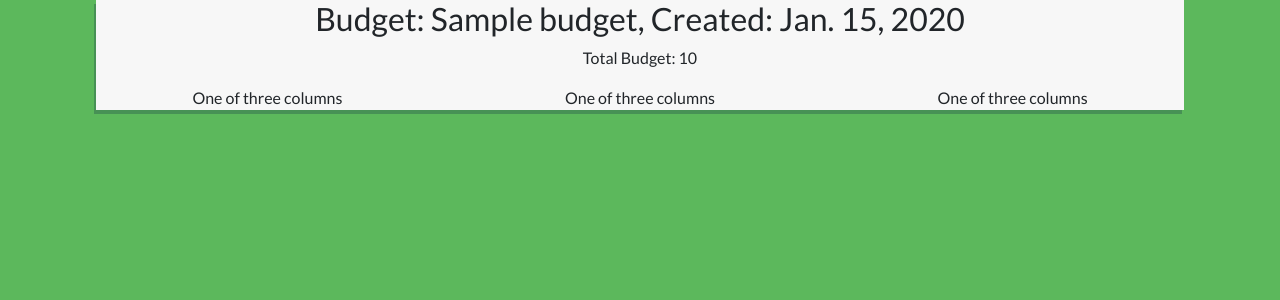
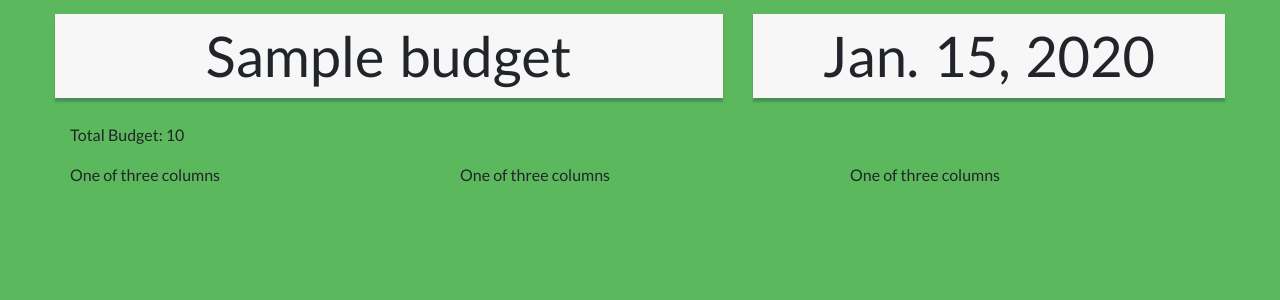
Before and after one commit to shanesmith66/expensetracker, a Django app: a page that uses templates/expenses/budget_detail.html in a window 1280 px wide. Shown: the part 56-356 px from the top of the page. Run offline with Django 3.2, Linux system fonts and the light colour scheme; tables that the repository leaves empty hold one stand-in row (values such as "Sample post"); parts of the project's set-up code (start-up, migrations or seed data) failed here and were passed over; some libraries are stand-ins or nearby versions.

Commit message:
designing expense page

```diff
--- a/static/css/base.css
+++ b/static/css/base.css
@@ -29,9 +29,9 @@ body {
     padding-top: 70px;
 }
 
-/* .container {
-    position: relative;
-} */
+.container {
+    padding: 0;
+}
 
 
 /* ------ LOGIN SCREEN ------ */
@@ -82,13 +82,32 @@ body {
 /* Budget Detail Screen */
 
 .budget-detail-page {
+    background-color: #5cb85c;
+    position: center;
+    margin-top: 70px;
+
+    height: 100%;
+    width: 100%;
+}
+
+.budget-detail-title {
+    margin-bottom: 25px;
+    width: auto;
+}
+
+/* .row {
+    margin-left: auto;
+    margin-right: auto;
+} */
+
+
+.box {
+    text-align: center;
+}
+
+.box-content {
     background-color: #f7f7f7;
-    position: center;
-    margin-top: 56px;
-    height: 100%;
-    width: 98%;
-    margin-left: 1%;
-    box-shadow: -2px 4px 0 rgba(9, 30, 66, 0.25);
-    text-align: center;
-
+    box-shadow: 0 4px 2px rgba(9, 30, 66, 0.25);
+    font-size: 350%;
+    word-spacing: 4px;
 }
--- a/templates/expenses/budget_detail.html
+++ b/templates/expenses/budget_detail.html
@@ -3,17 +3,23 @@
 
 {% block title %}{{ object.name }}{% endblock title %}
 
-<head>
-    <link rel="stylesheet" href="{% static 'css/base.css' %}">
-</head>
 
 {% block content %}
 <div class="budget-detail-page">
 
-    <h2>Budget: {{ object.name }}, Created: {{ object.created_at}}</h2>
-    <p>Total Budget: {{ object.budget_amount }}</p>
+    <div class="budget-detail-title">
+        <div class="row">
+            <div class="col-md-7 pr-8 pl-0 title-box box">
+                <div class="mr-0 box-content">{{ object.name }}</div>
+            </div>
+            <div class="col-md-5 pr-0 date-box box">
+                <div class="ml-10 box-content">{{ object.created_at}}</div>
+            </div>
+        </div>
+    </div>
 
     <div class="budget-row">
+        <p>Total Budget: {{ object.budget_amount }}</p>
 
         <div class="row">
             <div class="col-md">
```
